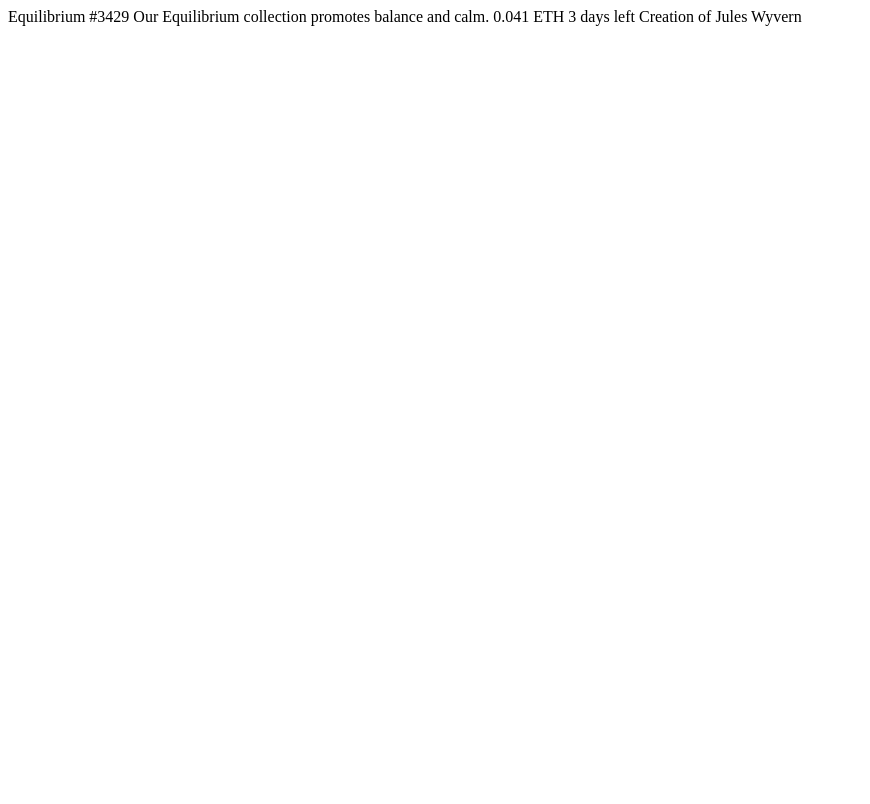
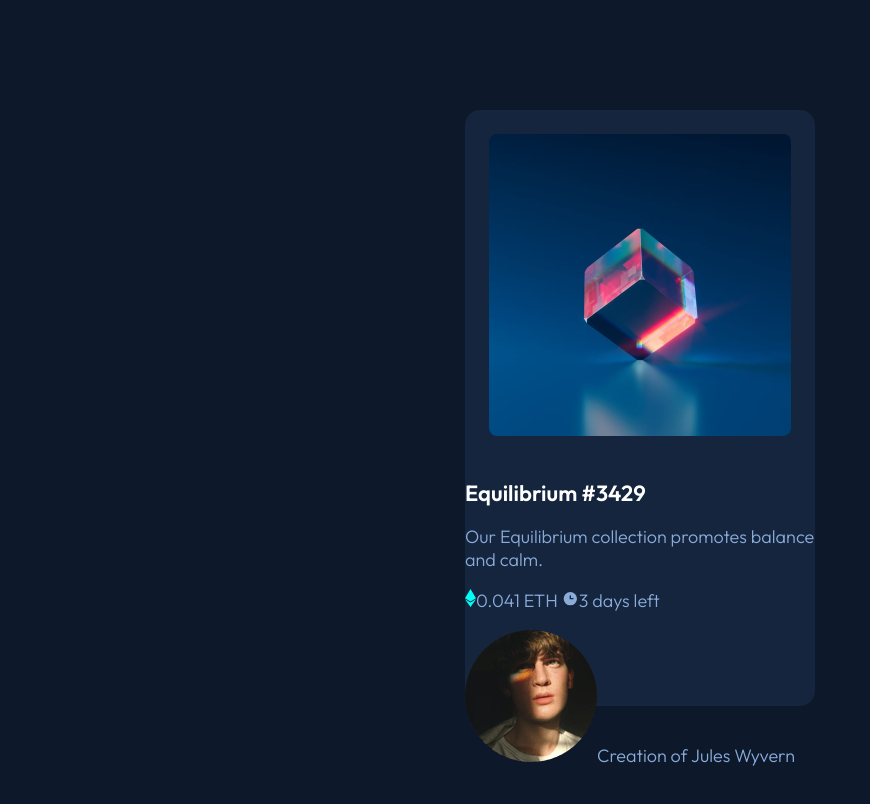
Before and after one commit to stefankarlsson1230/FrontendMentor-Newbie-NFT-preview-card-component, a plain HTML site: page index.html in a window 1280 px wide. Shown: the whole page, without its empty margins (0-870 px from the left). Drawn offline with Linux system fonts and the light colour scheme.

Commit message:
Main html structure and some basic css

```diff
--- a/index.html
+++ b/index.html
@@ -8,19 +8,20 @@
   <link rel="preconnect" href="https://fonts.googleapis.com">
   <link rel="preconnect" href="https://fonts.gstatic.com" crossorigin>
   <link href="https://fonts.googleapis.com/css2?family=Outfit:wght@300;400;600&display=swap" rel="stylesheet">
-  <link rel="stylesheet" href="">
+  <link rel="stylesheet" href="styles.css">
 
   <title>Frontend Mentor | NFT preview card component</title>
 </head>
 <body>
+  <div id="card">
+    <img id="crystal" src="images/image-equilibrium.jpg" alt="a crystal">
+    <h1>Equilibrium #3429</h1>
 
-  Equilibrium #3429
+    <p>Our Equilibrium collection promotes balance and calm.</p>
 
-  Our Equilibrium collection promotes balance and calm.
+    <p><img src="images/icon-ethereum.svg" alt="">0.041 ETH <img src="images/icon-clock.svg">3 days left</p>
 
-  0.041 ETH
-  3 days left
-
-  Creation of Jules Wyvern
+    <p><img src="images/image-avatar.png" alt="">Creation of Jules Wyvern</p>
+  </div>
 </body>
 </html>
--- a/styles.css
+++ b/styles.css
@@ -1,26 +1,65 @@
 /*
-Layout
-
-The designs were created to the following widths:
-  Mobile: 375px
-  Desktop: 1440px
-
 Colors
 Primary
   Soft blue: hsl(215, 51%, 70%)
   Cyan: hsl(178, 100%, 50%)
 
 Neutral
-  Very dark blue (main BG): hsl(217, 54%, 11%)
-  Very dark blue (card BG): hsl(216, 50%, 16%)
   Very dark blue (line): hsl(215, 32%, 27%)
   White: hsl(0, 0%, 100%)
 
 Typography
-Body Copy
-  Font size (paragraph): 18px
 
 Font
   Family: Outfit              font-family: 'Outfit', sans-serif;
   Weights: 300, 400, 600
 */
+
+body {
+  height: 100vh;
+  display: flex;
+  justify-content: center;
+  align-items: center;
+  background-color: hsl(217, 54%, 11%);
+  font-family: Outfit, sans-serif;
+}
+
+#card {
+  width: 350px;
+  height: 596px;
+  background-color: hsl(216, 50%, 16%);
+  border-radius: 15px;
+}
+
+/* The large image */
+#crystal {
+  width: 302px;
+  margin: 24px;
+  border-radius: 8px;
+}
+
+/* Text */
+h1 {
+  font-size: 22px;
+  font-weight: 600;
+  color: hsl(0, 0%, 100%);
+}
+
+p {
+  font-size: 18px;
+  font-weight: 300;
+  color: hsl(215, 51%, 70%)
+}
+
+
+
+/* Mobile */
+@media (max-width: 375px) {
+  body {
+    background-color: red;
+  }
+/*
+Crystal-image seíze
+*/
+
+}
```
